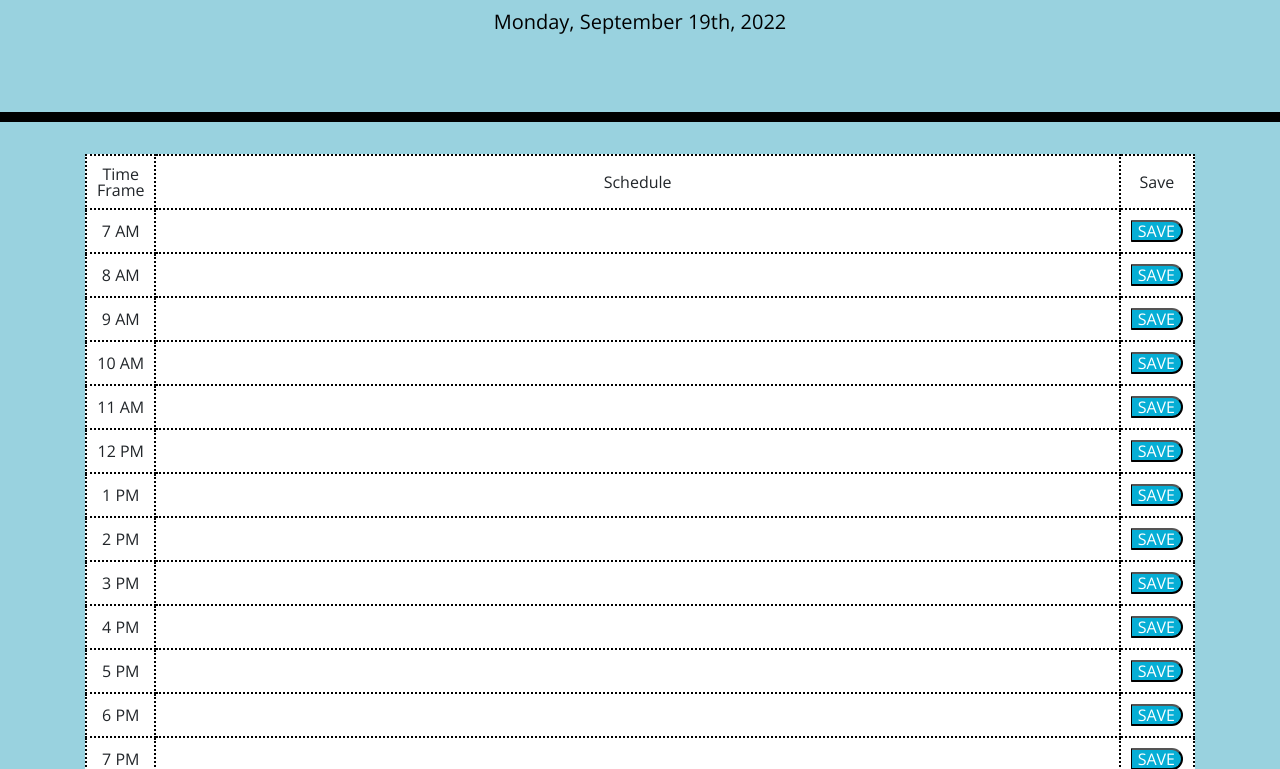
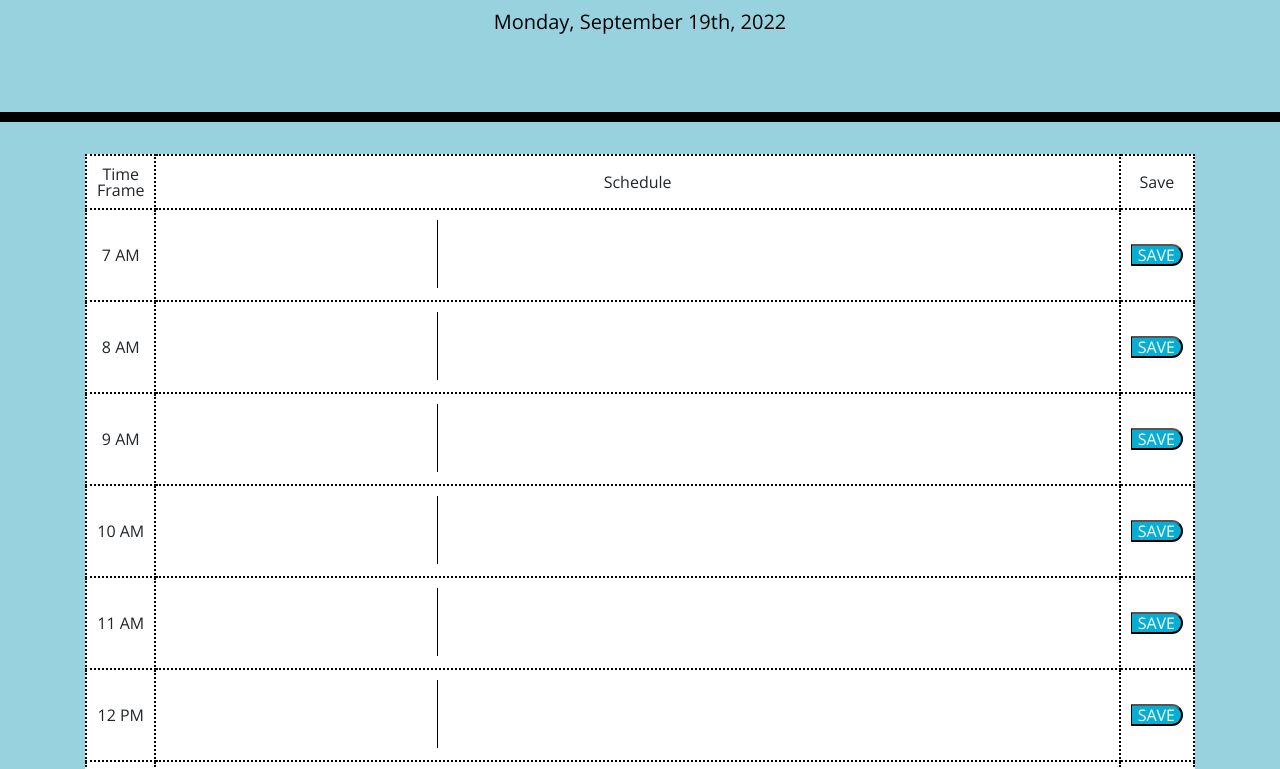
Before and after one commit to BBurleigh/Daily-Planner-HW5, a plain HTML site: page Develop/index.html in a window 1280 px wide. Shown: the part 182-951 px from the top of the page. Drawn offline with nearby package versions, Linux system fonts and the light colour scheme.

Commit message:
added text boxes with textarea to the schedule section of the table

```diff
--- a/Develop/index.html
+++ b/Develop/index.html
@@ -37,67 +37,67 @@
         </tr>
         <tr>
           <td>7 AM</td>
-          <td class="description"></td>
+          <td class="description"><textarea rows="3" cols="40"></textarea></td>
           <td><button class="saveBtn">SAVE</button></td>
         </tr>
         <tr>
           <td>8 AM</td>
-          <td class="description"></td>
+          <td class="description"><textarea rows="3" cols="40"></textarea></td>
           <td><button class="saveBtn">SAVE</button></td>
         </tr>
         <tr>
           <td>9 AM</td>
-          <td class="description"></td>
+          <td class="description"><textarea rows="3" cols="40"></textarea></td>
           <td><button class="saveBtn">SAVE</button></td>
         </tr>
         <tr>
           <td>10 AM</td>
-          <td class="description"></td>
+          <td class="description"><textarea rows="3" cols="40"></textarea></td>
           <td><button class="saveBtn">SAVE</button></td>
         </tr>
         <tr>
           <td>11 AM</td>
-          <td class="description"></td>
+          <td class="description"><textarea rows="3" cols="40"></textarea></td>
           <td><button class="saveBtn">SAVE</button></td>
         </tr>
         <tr>
           <td>12 PM</td>
-          <td class="description"></td>
+          <td class="description"><textarea rows="3" cols="40"></textarea></td>
           <td><button class="saveBtn">SAVE</button></td>
         </tr>
         <tr>
           <td>1 PM</td>
-          <td class="description"></td>
+          <td class="description"><textarea rows="3" cols="40"></textarea></td>
           <td><button class="saveBtn">SAVE</button></td>
         </tr>
         <tr>
           <td>2 PM</td>
-          <td class="description"></td>
+          <td class="description"><textarea rows="3" cols="40"></textarea></td>
           <td><button class="saveBtn">SAVE</button></td>
         </tr>
         <tr>
           <td>3 PM</td>
-          <td class="description"></td>
+          <td class="description"><textarea rows="3" cols="40"></textarea></td>
           <td><button class="saveBtn">SAVE</button></td>
         </tr>
         <tr>
           <td>4 PM</td>
-          <td class="description"></td>
+          <td class="description"><textarea rows="3" cols="40"></textarea></td>
           <td><button class="saveBtn">SAVE</button></td>
         </tr>
         <tr>
           <td>5 PM</td>
-          <td class="description"></td>
+          <td class="description"><textarea rows="3" cols="40"></textarea></td>
           <td><button class="saveBtn">SAVE</button></td>
         </tr>
         <tr>
           <td>6 PM</td>
-          <td class="description"></td>
+          <td class="description"><textarea rows="3" cols="40"></textarea></td>
           <td><button class="saveBtn">SAVE</button></td>
         </tr>
         <tr>
           <td>7 PM</td>
-          <td class="description"></td>
+          <td class="description"><textarea rows="3" cols="40"></textarea></td>
           <td><button class="saveBtn">SAVE</button></td>
         </tr>
       </table>
```
